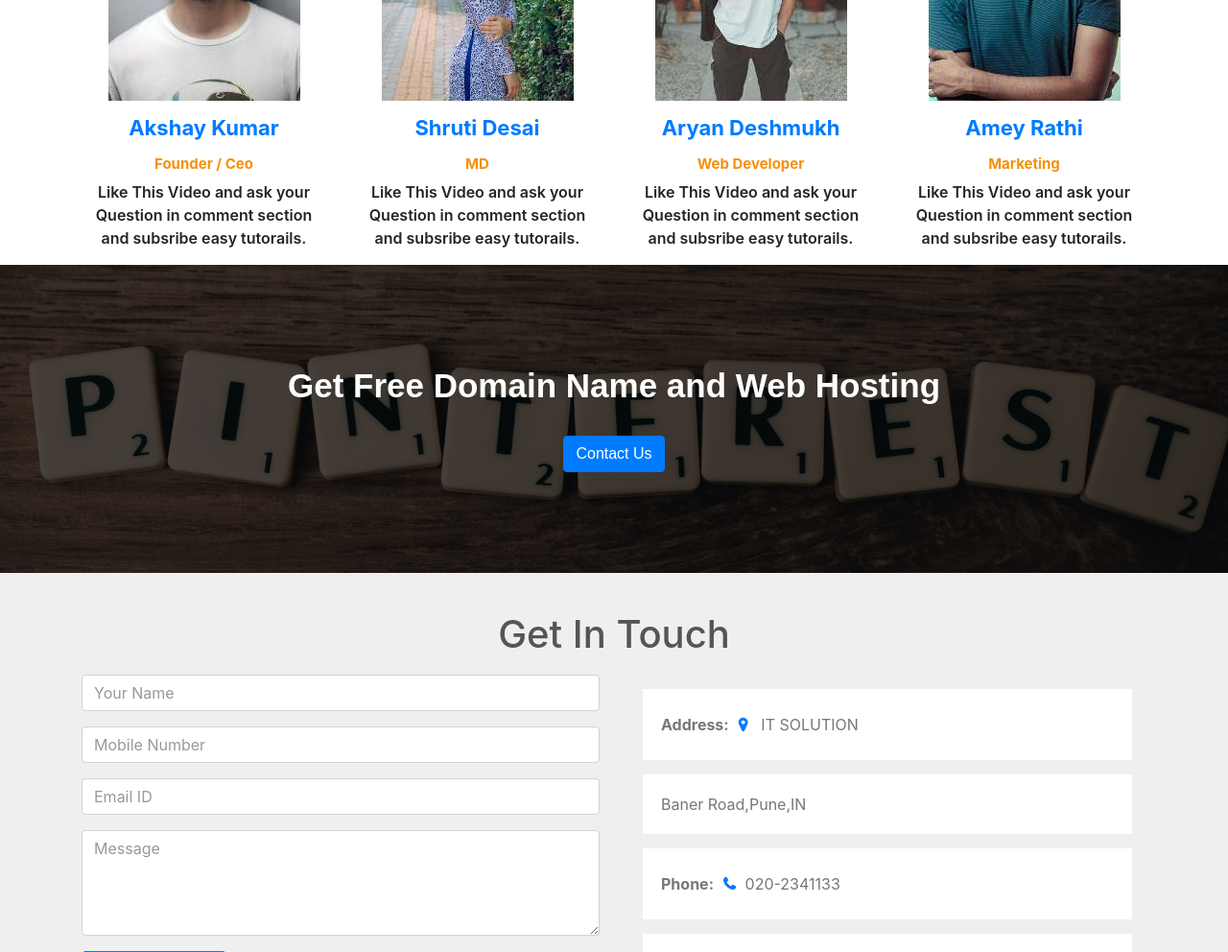
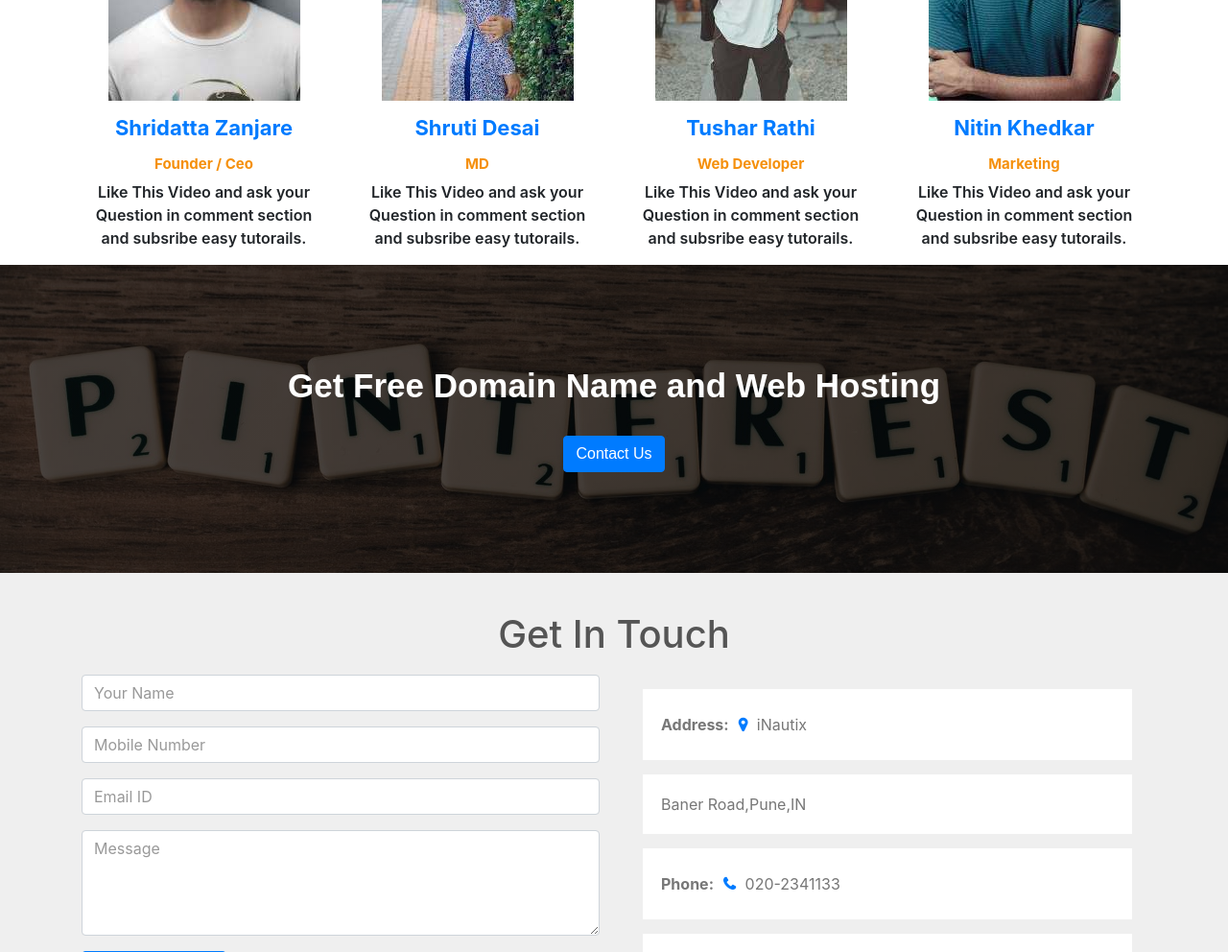
Before and after one commit to Rohinesh/companylink, a plain HTML site: page index.html in a window 1280 px wide. Shown: the part 2100-3092 px from the top of the page at 96% size. Drawn offline with nearby package versions, Linux system fonts and the light colour scheme.

Commit message:
Update index.html

```diff
--- a/index.html
+++ b/index.html
@@ -207,7 +207,7 @@
 			     	<a href="#"><li><i class="fa fa-linkedin"></i></li></a>
 			    </ul>
 			</div>
-             <h2>Akshay Kumar</h2>
+             <h2>Shridatta Zanjare</h2>
              <h3>Founder / Ceo</h3>
              <p>Like This Video and ask your Question in comment section
                   and subsribe easy tutorails.
@@ -248,7 +248,7 @@
 			     	<a href="#"><li><i class="fa fa-linkedin"></i></li></a>
 			    </ul>
 			</div>
-             <h2>Aryan Deshmukh</h2>
+             <h2>Tushar Rathi</h2>
              <h3>Web Developer</h3>
              <p>Like This Video and ask your Question in comment section
                   and subsribe easy tutorails.
@@ -265,7 +265,7 @@
 			     	<a href="#"><li><i class="fa fa-linkedin"></i></li></a>
 			    </ul>
 			</div>
-             <h2>Amey Rathi</h2>
+             <h2>Nitin Khedkar</h2>
              <h3>Marketing</h3>
              <p>Like This Video and ask your Question in comment section
                   and subsribe easy tutorails.
@@ -319,7 +319,7 @@
 
 
        <div class="col-md-6 contact-info">
-       	<div class="follow"><b>Address:</b><i class="fa fa-map-marker"></i> IT SOLUTION</div>
+       	<div class="follow"><b>Address:</b><i class="fa fa-map-marker"></i>iNautix</div>
        	<div class="follow"><b></b> Baner Road,Pune,IN</div>
        	<div class="follow"><b>Phone:</b><i class="fa fa-phone"></i>020-2341133</div>
        	<div class="follow"><b>Email:</b><i class="fa fa-envelope-o"></i> infodda@gmail.com</div>
```
